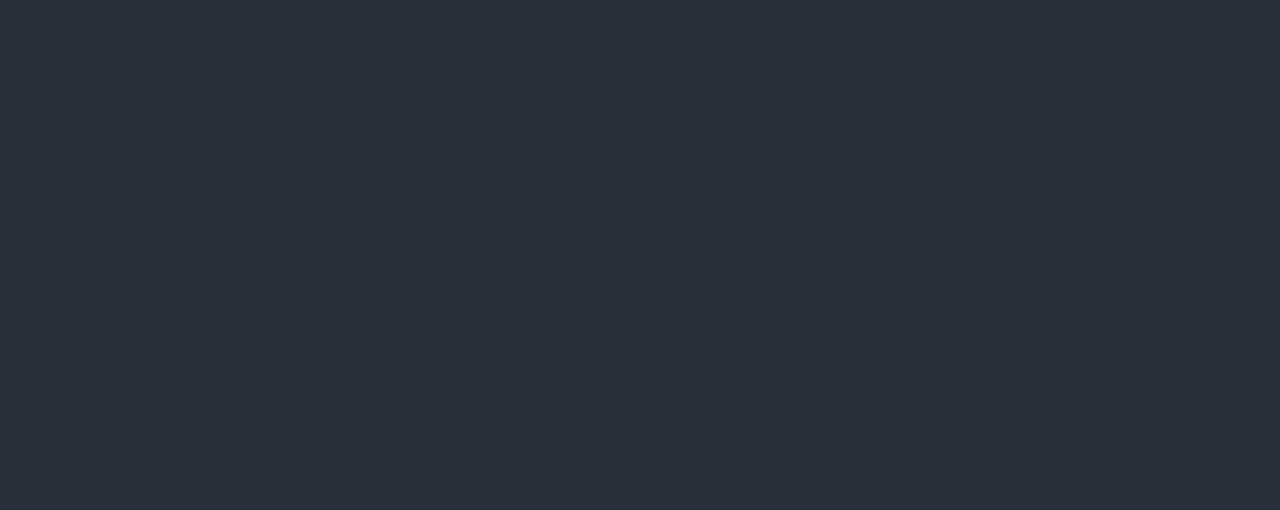
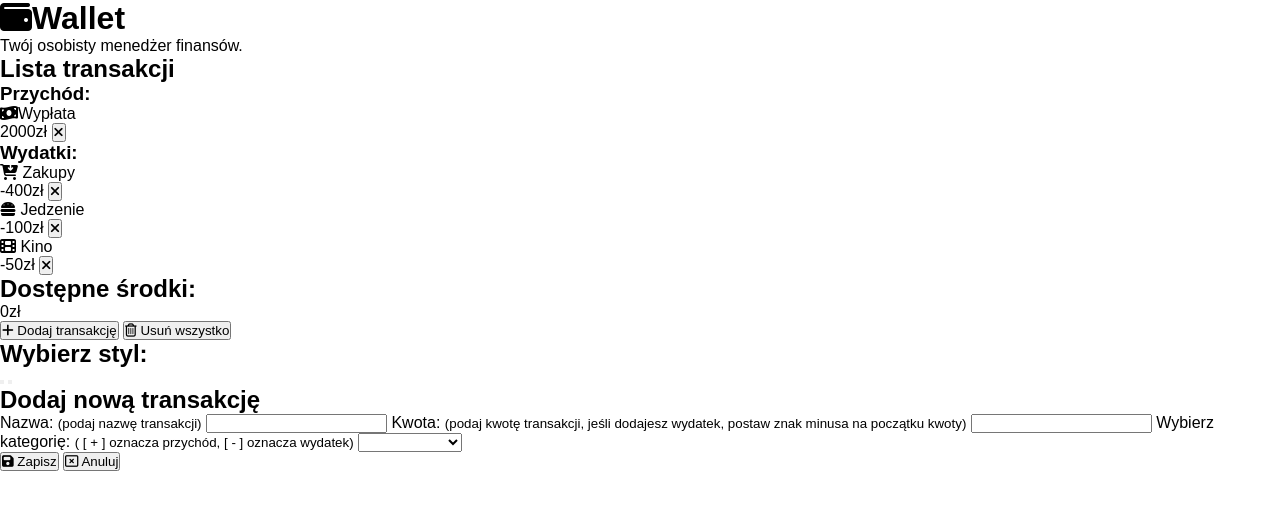
Before and after one commit to OlgaZha/finance-manager, a plain HTML site: page index.html in a window 1280 px wide. Drawn offline with Linux system fonts and the light colour scheme.

Commit message:
adding HTML structure

```diff
--- a/index.html
+++ b/index.html
@@ -16,8 +16,89 @@
 </head>
 
 <body>
-    <div class="wrapper">
+    <header>
+        <h1><i class="fas fa-wallet"></i>Wallet</h1>
+        <p>Twój osobisty menedżer finansów.</p>
+    </header>
 
+    <main>
+        <section class="transactions">
+            <h2 class="title">Lista transakcji</h2>
+            <div class="transaction-list">
+                <div class="income-area">
+                    <h3>Przychód:</h3>
+                    <div class="transaction" id="0">
+                        <p class="transaction-name"><i class="fas fa-money-bill-wave"></i>Wypłata</p>
+                        <p class="transaction-amount">2000zł <button class="delete"><i
+                                    class="fas fa-times"></i></button></p>
+                    </div>
+                </div>
+
+                <div class="expenses-area">
+                    <h3>Wydatki:</h3>
+                    <div class="transaction" id="1">
+                        <p class="transaction-name"><i class="fas fa-cart-arrow-down"></i> Zakupy</p>
+                        <p class="transaction-amount">-400zł <button class="delete"><i
+                                    class="fas fa-times"></i></button></p>
+                    </div>
+                    <div class="transaction" id="2">
+                        <p class="transaction-name"><i class="fas fa-hamburger"></i> Jedzenie</p>
+                        <p class="transaction-amount">-100zł <button class="delete"><i
+                                    class="fas fa-times"></i></button></p>
+                    </div>
+                    <div class="transaction" id="3">
+                        <p class="transaction-name"><i class="fas fa-film"></i> Kino</p>
+                        <p class="transaction-amount">-50zł <button class="delete"><i
+                                    class="fas fa-times"></i></button></p>
+                    </div>
+                </div>
+            </div>
+        </section>
+        <section class="options">
+            <div>
+                <h2 class="title">Dostępne środki:</h2>
+                <p class="available-money">0zł</p>
+            </div>
+
+            <div class="controls">
+                <button class="add-transaction"><i class="fas fa-plus"></i> Dodaj transakcję</button>
+                <button class="delete-all"><i class="far fa-trash-alt"></i> Usuń wszystko</button>
+            </div>
+
+            <div class="style-selection">
+                <h2 class="title">Wybierz styl:</h2>
+                <div class="color-buttons">
+                    <button class="light"></button>
+                    <button class="dark"></button>
+                </div>
+            </div>
+        </section>
+    </main>
+
+    <div class="add-transaction-panel">
+        <h2 class="title">Dodaj nową transakcję</h2>
+        <label for="name">Nazwa:</label>
+        <small>(podaj nazwę transakcji)</small>
+        <input type="text" id="name">
+
+        <label for="amount">Kwota:</label>
+        <small>(podaj kwotę transakcji, jeśli dodajesz wydatek, postaw znak minusa na początku kwoty)</small>
+        <input type="number" id="amount">
+
+        <label for="category">Wybierz kategorię:</label>
+        <small>( [ + ] oznacza przychód, [ - ] oznacza wydatek)</small>
+        <select id="category">
+            <option value="none" selected disabled></option>
+            <option value="income">[ + ] Przychód</option>
+            <option value="shopping">[ - ] Zakupy</option>
+            <option value="food">[ - ] Jedzenie</option>
+            <option value="cinema">[ - ] Kino</option>
+        </select>
+
+        <div class="panel-buttons">
+            <button class="save"><i class="fas fa-save"></i> Zapisz</button>
+            <button class="cancel"><i class="far fa-window-close"></i> Anuluj</button>
+        </div>
     </div>
 
     <script src="/script.js"></script>
--- a/style.css
+++ b/style.css
@@ -5,10 +5,6 @@
 }
 
 body {
-	display: flex;
-	justify-content: center;
-	align-items: center;
 	height: 100vh;
 	font-family: 'Monserrat', sans-serif;
-	background-color: #29303B;
 }
```
